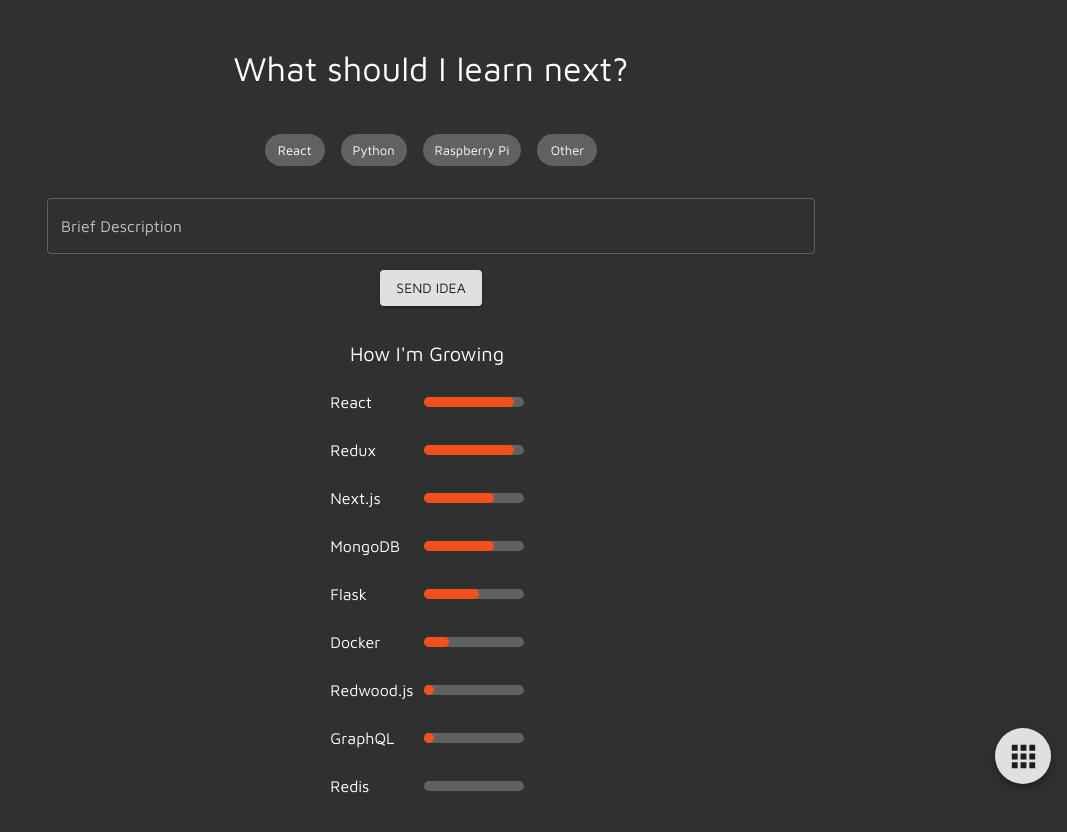
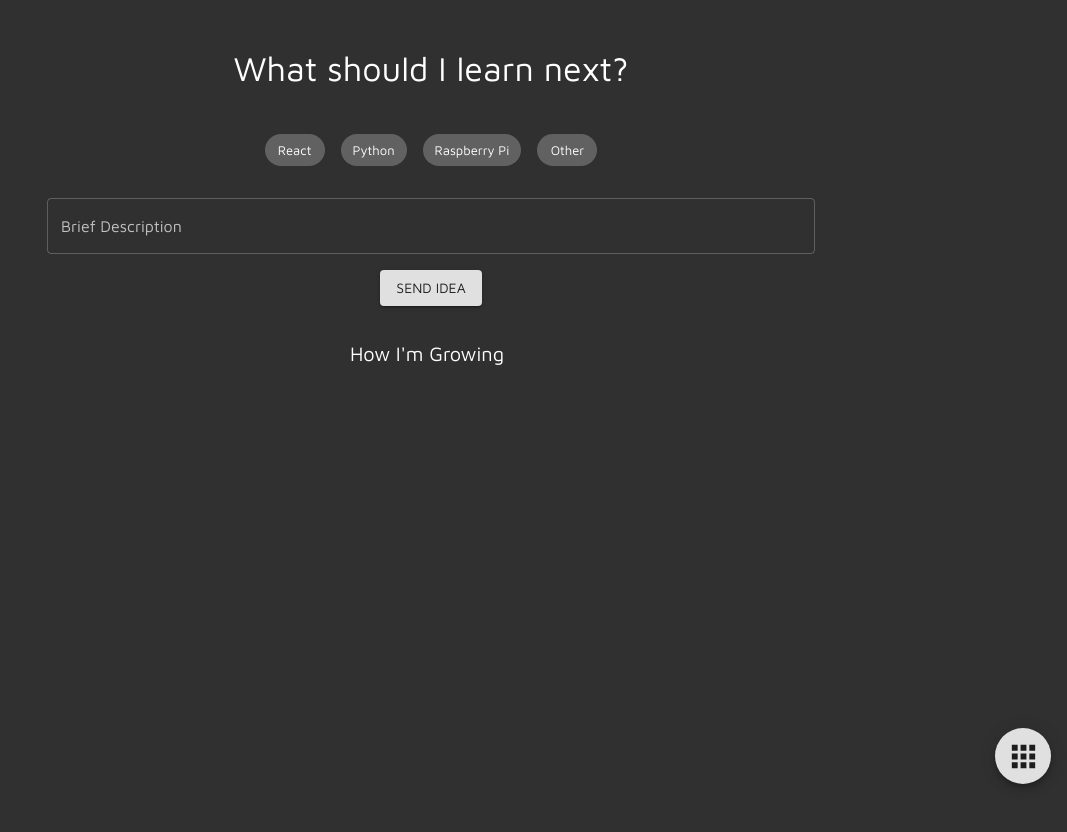
Before and after one commit to eggdev/eggers-dev, a Next.js app: page /lab in a window 1280 px wide. Shown: the whole page, without its empty margins (213-1280 px from the left). After the commit the page ends 800 px from the top, so only its background shows below. Built offline with nearby package versions, Linux system fonts and the light colour scheme.

Commit message:
Creating new api

```diff
--- /dev/null
+++ b/pages/api/learning.js
@@ -0,0 +1,15 @@
+import nextConnect from "next-connect";
+import middleware from "../../middleware/database";
+
+const learning = nextConnect();
+
+learning.use(middleware);
+
+learning.get(async (req, res) => {
+  const data = await req.db.collection("learning").find({}).toArray();
+  res.status = 200;
+  const sorted = data.sort((a, b) => (a.progress < b.progress ? 1 : -1));
+  res.json(sorted);
+});
+
+export default learning;
--- a/pages/lab.js
+++ b/pages/lab.js
@@ -8,6 +8,7 @@
 import ListItemText from "@material-ui/core/ListItemText";
 import Typography from "@material-ui/core/Typography";
 import LinearProgress from "@material-ui/core/LinearProgress";
+import fetch from "isomorphic-unfetch";
 
 const BorderLinearProgress = withStyles((theme) => ({
   root: {
@@ -26,45 +27,7 @@
   },
 }))(LinearProgress);
 
-const Lab = () => {
-  const learningList = [
-    {
-      name: "React",
-      progress: 90,
-    },
-    {
-      name: "Redux",
-      progress: 90,
-    },
-    {
-      name: "Next.js",
-      progress: 70,
-    },
-    {
-      name: "MongoDB",
-      progress: 70,
-    },
-    {
-      name: "Flask",
-      progress: 55,
-    },
-    {
-      name: "Docker",
-      progress: 25,
-    },
-    {
-      name: "Redwood.js",
-      progress: 10,
-    },
-    {
-      name: "GraphQL",
-      progress: 10,
-    },
-    {
-      name: "Redis",
-      progress: 0,
-    },
-  ];
+const Lab = ({ data }) => {
   return (
     <Fade in={true} timeout={250}>
       <Grid container alignItems="center" justify="center">
@@ -81,7 +44,7 @@
         >
           <Typography variant="h6">How I'm Growing</Typography>
           <List>
-            {learningList.map((tech) => (
+            {/* {data.map((tech) => (
               <ListItem key={tech.name.toLowerCase()}>
                 <ListItemText primary={tech.name} />
                 <BorderLinearProgress
@@ -89,7 +52,7 @@
                   value={tech.progress}
                 />
               </ListItem>
-            ))}
+            ))} */}
           </List>
         </Grid>
       </Grid>
@@ -98,3 +61,14 @@
 };
 
 export default Lab;
+
+export async function getStaticProps() {
+  // const res = await fetch(`${process.env.NEXT_PUBLIC_API_URL}/api/learning`);
+  // const json = await res.json();
+  const json = [{}];
+  return {
+    props: {
+      data: json,
+    },
+  };
+}
```
